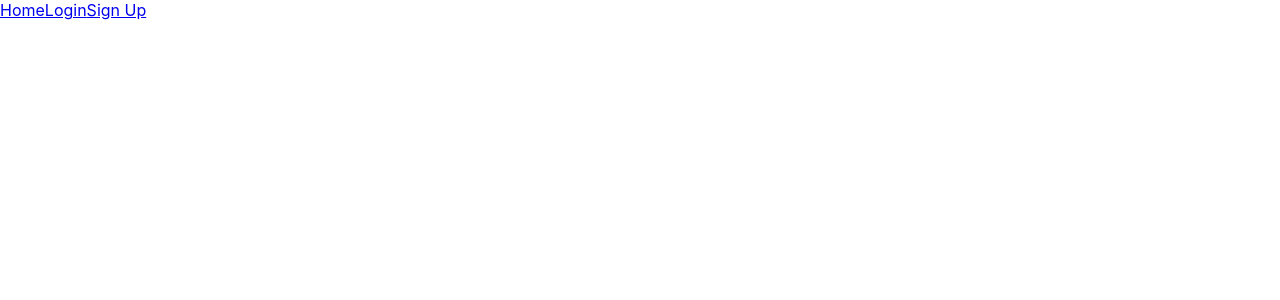
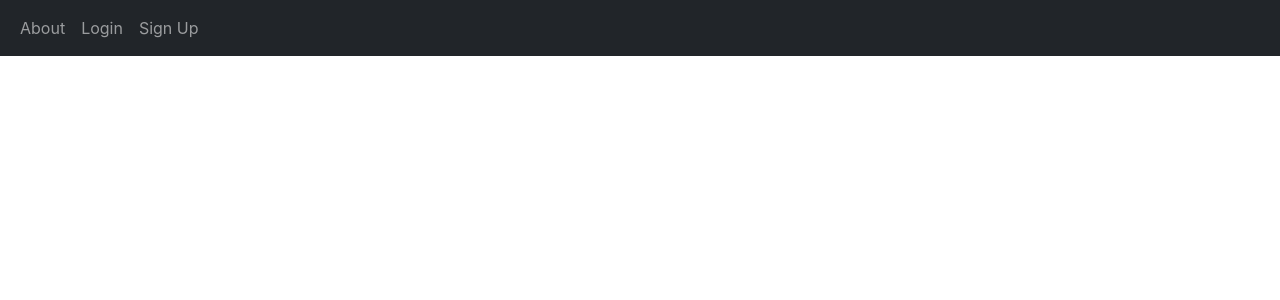
Before and after one commit to mjh1985codeman/cook-n-share, a React (Create React App) app in the folder client/: page / in a window 1280 px wide. Shown: the top 300 px of the page. Built offline with nearby package versions, Linux system fonts and the light colour scheme.

Commit message:
react bootstrap via cdn

```diff
--- a/client/package.json
+++ b/client/package.json
@@ -5,16 +5,16 @@
   "proxy": "http://localhost:3001",
   "dependencies": {
     "@apollo/react-hooks": "^3.1.5",
-    "apollo-boost": "^0.4.7",
     "@testing-library/jest-dom": "^4.2.4",
     "@testing-library/react": "^9.3.2",
     "@testing-library/user-event": "^7.1.2",
+    "apollo-boost": "^0.4.7",
+    "bootstrap": "^5.1.3",
     "graphql": "^15.0.0",
     "graphql-tag": "^2.10.3",
-    "bootstrap": "^4.4.1",
     "jwt-decode": "^2.2.0",
     "react": "^16.13.1",
-    "react-bootstrap": "^1.0.1",
+    "react-bootstrap": "^1.6.4",
     "react-dom": "^16.13.1",
     "react-router-dom": "^5.1.2",
     "react-scripts": "3.4.1"
--- a/client/public/index.html
+++ b/client/public/index.html
@@ -10,6 +10,12 @@
       content="Web site created using create-react-app"
     />
     <link rel="apple-touch-icon" href="%PUBLIC_URL%/logo192.png" />
+    <link
+      rel="stylesheet"
+      href="https://cdn.jsdelivr.net/npm/bootstrap@5.1.3/dist/css/bootstrap.min.css"
+      integrity="sha384-1BmE4kWBq78iYhFldvKuhfTAU6auU8tT94WrHftjDbrCEXSU1oBoqyl2QvZ6jIW3"
+      crossorigin="anonymous"
+    />
     <!--
       manifest.json provides metadata used when your web app is installed on a
       user's mobile device or desktop. See https://developers.google.com/web/fundamentals/web-app-manifest/
--- a/client/src/App.js
+++ b/client/src/App.js
@@ -3,7 +3,7 @@ import { BrowserRouter as Router, Switch, Route } from "react-router-dom";
 import { ApolloProvider } from "@apollo/react-hooks";
 import ApolloClient from "apollo-boost";
 import Navbar from "./components/Navbar";
-import Home from "./components/Home";
+import About from "./components/About";
 import Login from "./components/Login";
 import SignUp from "./components/SignUp";
 
@@ -27,7 +27,7 @@ function App() {
         <>
           <Switch>
             <Route exact path="/" component={Navbar} />
-            <Route exact path="/Home" component={Home} />
+            <Route exact path="/About" component={About} />
             <Route exact path="/Login" component={Login} />
             <Route exact path="/SignUp" component={SignUp} />
             <Route render={() => <h1 className="display-2">Wrong page!</h1>} />
--- /dev/null
+++ b/client/src/components/About.js
@@ -0,0 +1,11 @@
+import React from "react";
+
+const About = () => {
+  return (
+    <>
+      <h1>This is the About Page!</h1>
+    </>
+  );
+};
+
+export default About;
--- a/client/src/components/Home.js
+++ /dev/null
@@ -1,11 +0,0 @@
-import React from "react";
-
-const Home = () => {
-  return (
-    <>
-      <h1>This is the Home Page!</h1>
-    </>
-  );
-};
-
-export default Home;
--- a/client/src/components/Navbar.js
+++ b/client/src/components/Navbar.js
@@ -9,16 +9,22 @@ const AppNavbar = () => {
     <>
       <Navbar bg="dark" variant="dark" expand="lg">
         <Container fluid>
-          <Nav className="ml-auto">
-            <Nav.Link as={Link} to="/Home">
-              Home
+          <Nav className="justify-content-center">
+            <Nav.Item>
+              <Nav.Link as={Link} to="/About">
+                About
               </Nav.Link>
+            </Nav.Item>
+            <Nav.Item>
               <Nav.Link as={Link} to="/Login">
                 Login
               </Nav.Link>
+            </Nav.Item>
+            <Nav.Item>
               <Nav.Link as={Link} to="/SignUp">
                 Sign Up
               </Nav.Link>
+            </Nav.Item>
           </Nav>
         </Container>
       </Navbar>
```
Also changed, not shown: 1 other file (tests, documents, lock files or other folders). Lines whose indentation alone changed are shown as unchanged.
